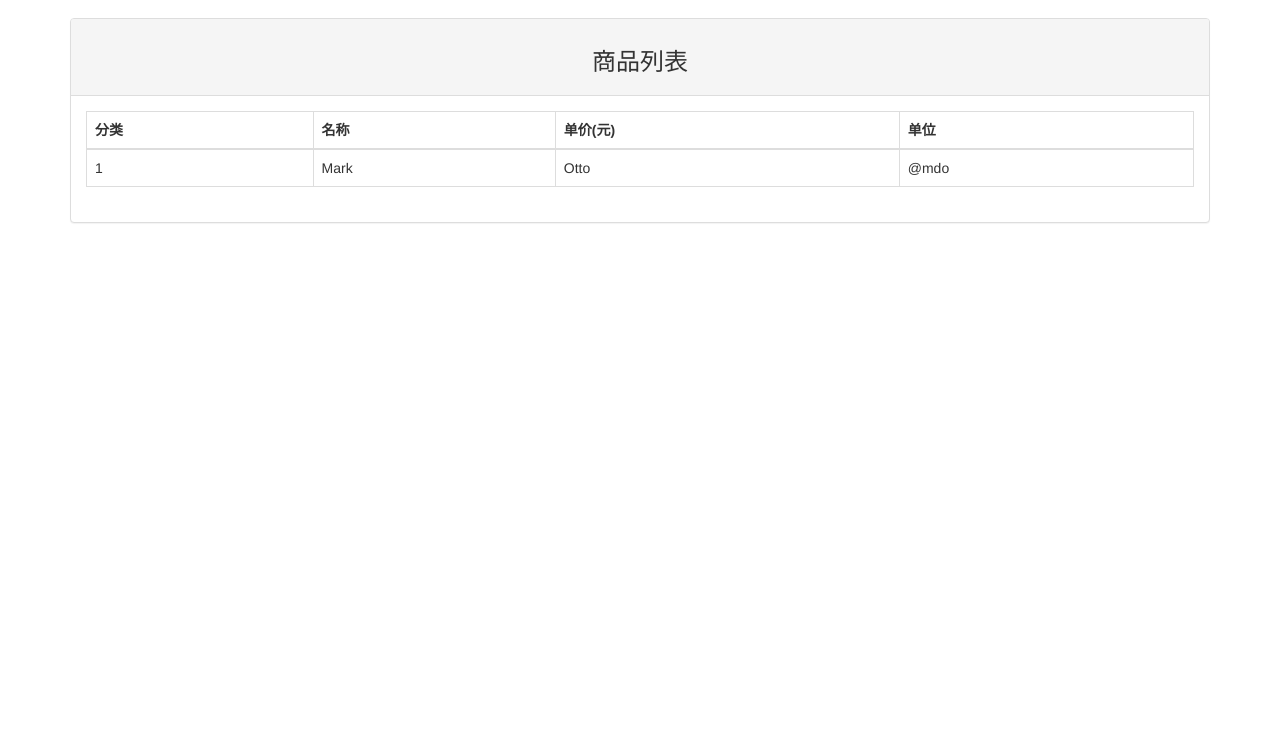
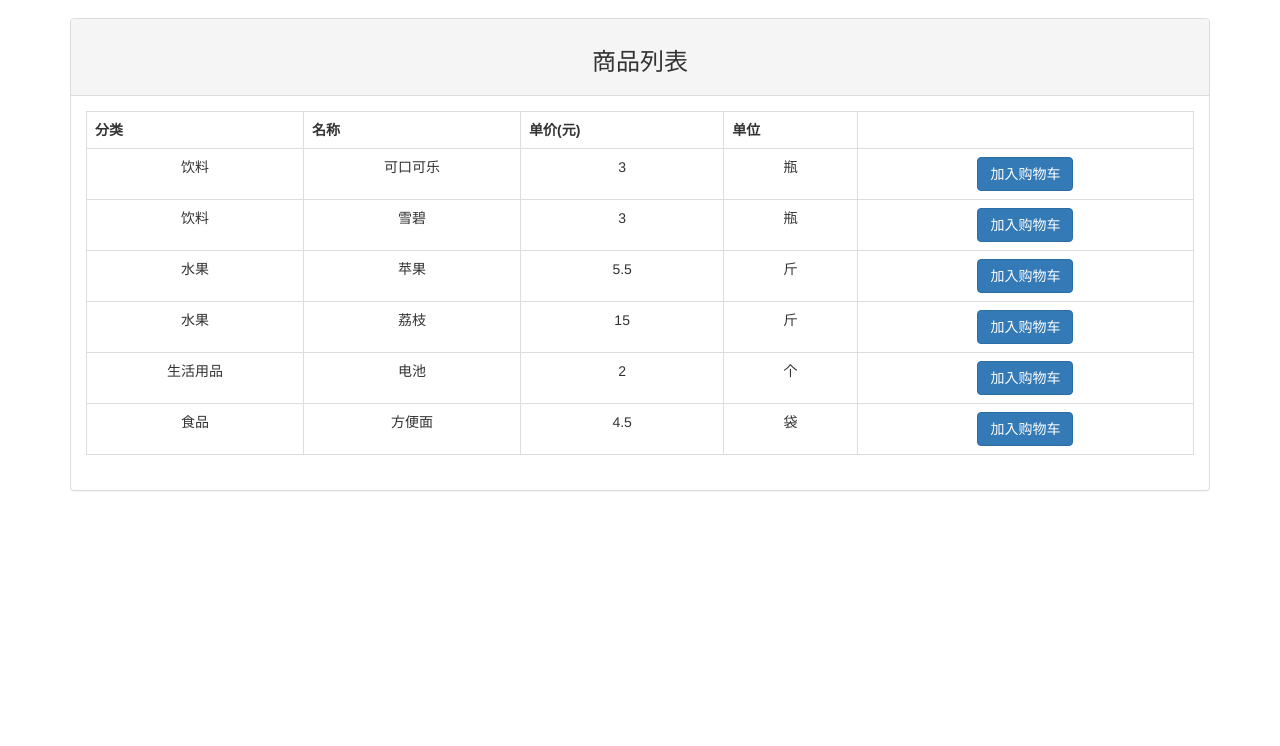
Before and after one commit to minchina/webpos, a website: page app/views/item.html in a window 1280 px wide. Shown: the part 54-800 px from the top of the page. Drawn offline with nearby package versions, Linux system fonts and the light colour scheme; files that its build step writes are made by us from their sources.

Commit message:
add:display items

```diff
--- a/app/index.html
+++ b/app/index.html
@@ -42,7 +42,7 @@
                         </ul>
 
                         <ul class="nav navbar-nav navbar-right">
-                            <li style="margin-right: 50px;"><a href="#"><span class="glyphicon glyphicon-shopping-cart"></span>购物车</a></li>
+                            <li style="margin-right: 50px;"><a href="#"><span class="glyphicon glyphicon-shopping-cart"></span>购物车(<span id="count">0</span>)</a></li>
                         </ul>
                     </div><!-- /.navbar-collapse -->
 
@@ -64,6 +64,7 @@
         <!-- build:js scripts/vendor.js -->
         <!-- bower:js -->
         <script src="../bower_components/jquery/dist/jquery.js"></script>
+        <script src="../bower_components/underscore/underscore.js"></script>
         <!-- endbower -->
         <!-- endbuild -->
 
--- a/app/scripts/items.js
+++ b/app/scripts/items.js
@@ -1,3 +1,18 @@
-$(document).ready(function(){
-    console.log("hh");
+$(document).ready(function () {
+    var items = loadAllItems();
+    _(items).each(function (item) {
+        var addCart = '<button class="btn btn-primary btm-sm">加入购物车</button>';
+        var listItem = $('<tr class="list-item" data-barcode="' + item.barcode + '">\
+                            <td>' + item.type + '</td>\
+                            <td class="item-name">' + item.name + '</td>\
+                            <td>' + item.price + '</td>\
+                            <td>'+ item.unit +'</td>\
+                            <td>' + addCart + '</td>\
+                          </tr>');
+        $('#item-table').append(listItem);
+    });
+    $('.list-item').on('click', 'button', function () {
+        var count = $('#count');
+        count.text(+count.text() + 1);
+    });
 });
--- a/app/scripts/main.js
+++ b/app/scripts/main.js
@@ -1 +1,3 @@
-console.log('\'Allo \'Allo!');
+$(document).ready(function () {
+    localStorage.getItem('haveItems') || (localStorage.haveItems = JSON.stringify({}));
+});
--- a/app/scripts/model/Item.js
+++ b/app/scripts/model/Item.js
@@ -1,6 +1,7 @@
-function Item(barcode, name, unit, price) {
+function Item(barcode, name, unit, price,type) {
     this.barcode = barcode;
     this.name = name;
     this.unit = unit;
     this.price = price || 0.00;
+    this.type = type;
 }
--- a/app/views/item.html
+++ b/app/views/item.html
@@ -17,10 +17,6 @@
     <!-- endbuild -->
 </head>
 <body>
-<!--[if lt IE 10]>
-<p class="browsehappy">You are using an <strong>outdated</strong> browser. Please <a href="http://browsehappy.com/">upgrade
-    your browser</a> to improve your experience.</p>
-<![endif]-->
 
 <nav class="navbar navbar-inverse" role="navigation">
     <div class="container-fluid">
@@ -45,7 +41,7 @@
 
             <ul class="nav navbar-nav navbar-right">
                 <li style="margin-right: 50px;"><a href="./cart.html"><span
-                        class="glyphicon glyphicon-shopping-cart"></span>购物车</a></li>
+                        class="glyphicon glyphicon-shopping-cart"></span>购物车(<span id="count">0</span>)</a></li>
             </ul>
         </div>
         <!-- /.navbar-collapse -->
@@ -54,38 +50,29 @@
     </div>
     <!-- /.container-fluid -->
 </nav>
-<div class="container">
+
+<div class="container text-center">
 
     <div class="panel panel-default">
-        <div class="panel-heading" style="text-align: center"><h3>商品列表</h3></div>
+        <div class="panel-heading">
+            <h3>商品列表</h3>
+        </div>
         <div class="panel-body">
-            <table class="table table-bordered">
-            <thead>
-            <tr>
-            <th>分类</th>
-            <th>名称</th>
-            <th>单价(元)</th>
-            <th>单位</th>
-            </tr>
-            </thead>
-            <tbody>
-            <tr>
-            <td>1</td>
-            <td>Mark</td>
-            <td>Otto</td>
-            <td>@mdo</td>
-            </tr>
-            </tbody>
-
+            <table id="item-table" class="table table-bordered">
+                <tr>
+                    <th>分类</th><th>名称</th><th>单价(元)</th><th>单位</th><th></th>
+                </tr>
             </table>
         </div>
     </div>
+
 </div>
 
 
 <!-- build:js scripts/vendor.js -->
 <!-- bower:js -->
 <script src="../bower_components/jquery/dist/jquery.js"></script>
+<script src="../bower_components/underscore/underscore.js"></script>
 <!-- endbower -->
 <!-- endbuild -->
 
```
Also changed, not shown: app/views/cart.html (+1 -1 lines).
